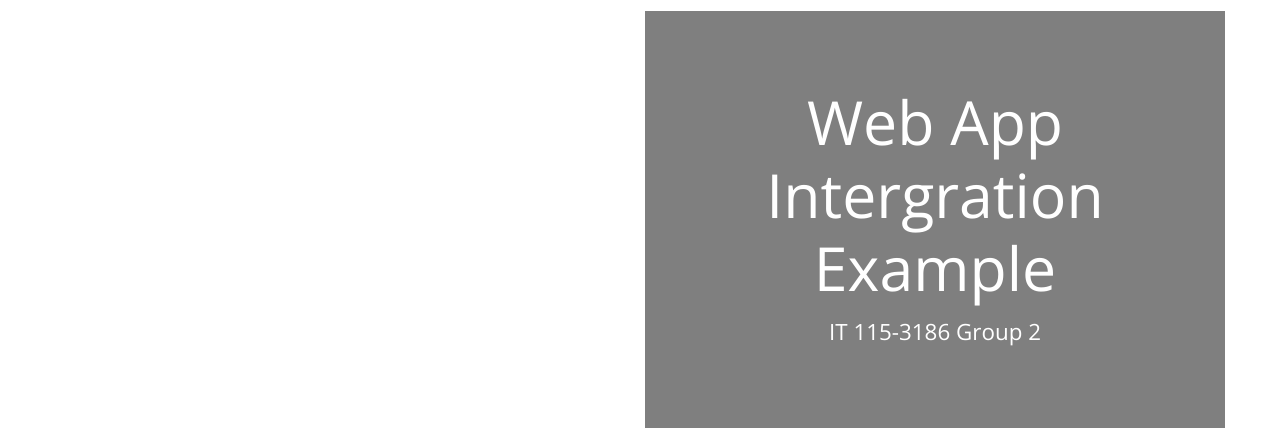
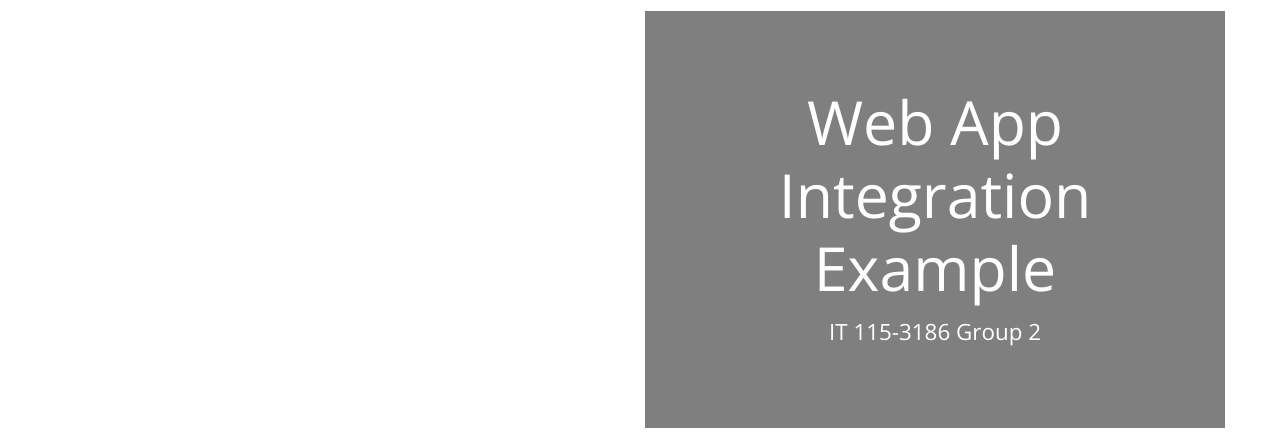
Before and after one commit to lhxo/it115webapp, a plain HTML site: page index.html in a window 1280 px wide. Shown: the top 437 px of the page. Drawn offline with nearby package versions, Linux system fonts and the light colour scheme.

Commit message:
Update index.html

```diff
--- a/index.html
+++ b/index.html
@@ -21,7 +21,7 @@
             <!-- Black transparent bg -->
             <div class="ml-auto mr-0 tm-bg-black-transparent text-white tm-brand-container-inner">
               <div class="tm-brand-container text-center">
-                <h1 class="tm-brand-name">Web App Intergration Example</h1>
+                <h1 class="tm-brand-name">Web App Integration Example</h1>
                 <p class="tm-brand-description mb-0">IT 115-3186 Group 2</p>
               </div>
             </div>
```
